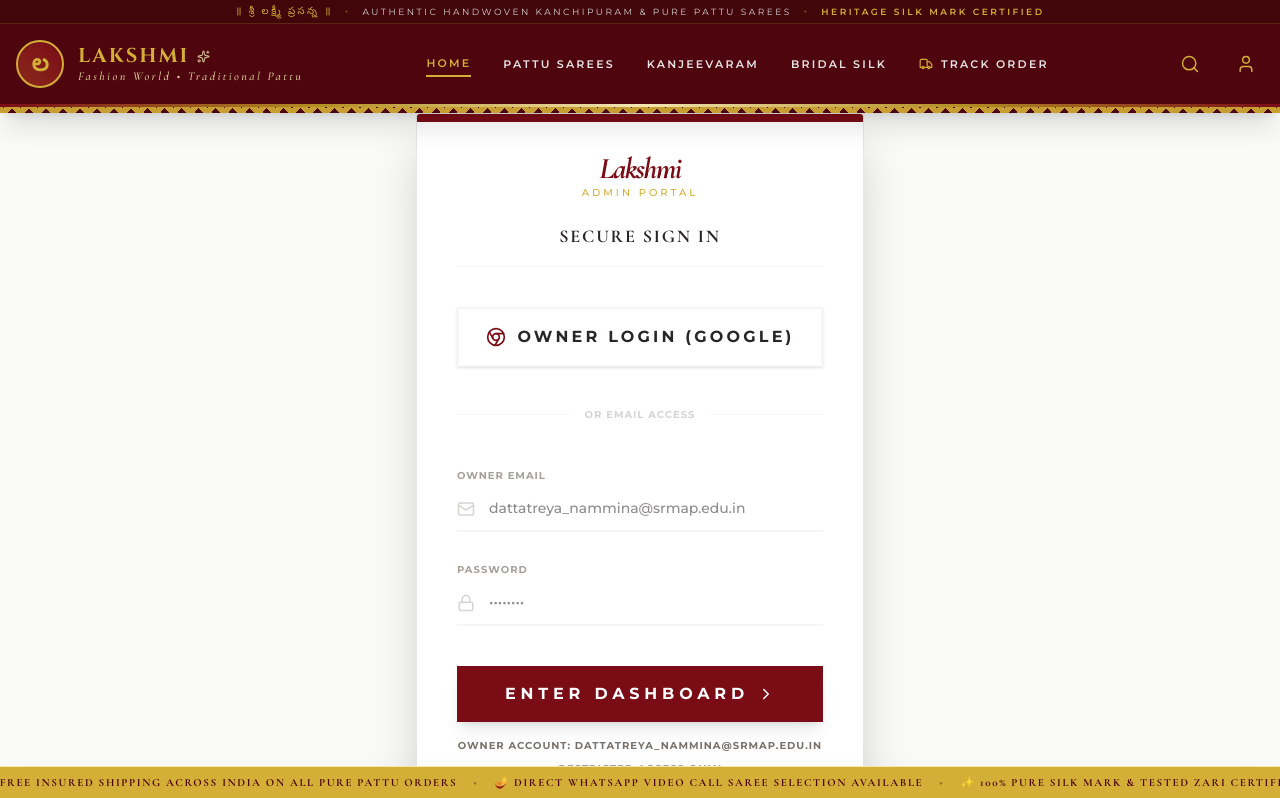
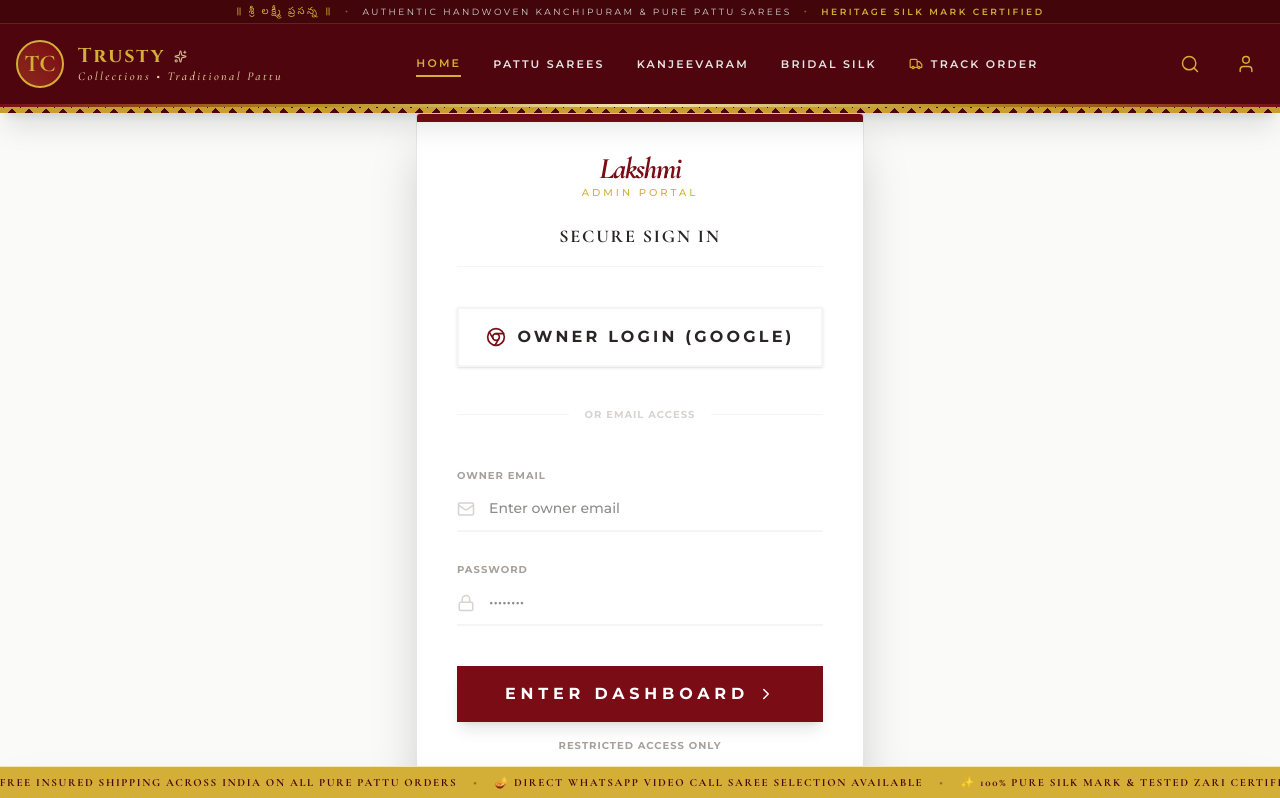
Before and after one commit to dattatreyanammina/Trusty-Collections, a React (Vite) app: page /admin/login in a window 1280 px wide. Shown: the top 798 px of the page. Built offline with nearby package versions, Linux system fonts and the light colour scheme.

Commit message:
fixes for images

```diff
--- a/src/App.tsx
+++ b/src/App.tsx
@@ -100,7 +100,7 @@ export default function App() {
                 </li>
                 <li className="flex items-center gap-2.5">
                   <Mail size={15} className="text-gold shrink-0" />
-                  <span>orders@lakshmifashion.world</span>
+                  <span>orders@trustycollections</span>
                 </li>
                 <li className="pt-2">
                   <Link to="/admin/login" className="text-[11px] uppercase tracking-widest text-gold/60 hover:text-gold">
--- a/src/components/AdminProductForm.tsx
+++ b/src/components/AdminProductForm.tsx
@@ -44,12 +44,6 @@ export function AdminProductForm() {
     try {
       for (let i = 0; i < files.length; i++) {
         const file = files[i];
-
-        // Validation: Limit to 10MB per image
-        if (file.size > 10 * 1024 * 1024) {
-          alert(`File "${file.name}" is too large (max 10MB).`);
-          continue;
-        }
 
         console.log(`Starting upload for: ${file.name} (${(file.size / 1024 / 1024).toFixed(2)} MB)`);
         const storageRef = ref(storage, `products/${Date.now()}_${file.name}`);
@@ -232,7 +226,7 @@ export function AdminProductForm() {
             <div className="bg-stone-50 p-4 rounded-lg flex items-start gap-3">
               <ImageIcon className="text-gold shrink-0 mt-0.5" size={16} />
               <p className="text-[10px] text-stone-500 leading-relaxed font-medium">
-                Upload clear images showing front and back. The first image will be the primary thumbnail. Recommended ratio: 3:4.
+                Upload any product image size or dimension. The first image will be the primary thumbnail. Landscape, portrait, and large files are accepted.
               </p>
             </div>
           </div>
--- a/src/components/Navbar.tsx
+++ b/src/components/Navbar.tsx
@@ -19,18 +19,18 @@ export function Navbar() {
       <div className="max-w-7xl mx-auto px-4 h-20 flex items-center justify-between">
         <Link to="/" className="flex items-center gap-3.5 group">
           <div className="w-12 h-12 border-2 border-gold rounded-full flex items-center justify-center bg-maroon text-gold font-serif font-bold text-2xl shadow-inner group-hover:scale-105 transition-transform relative overflow-hidden">
-            <span className="relative z-10">ల</span>
+            <span className="relative z-10">TC</span>
             <div className="absolute inset-0 bg-gradient-to-tr from-gold/30 to-transparent opacity-60 pointer-events-none" />
           </div>
           <div className="flex flex-col">
             <div className="flex items-center gap-2">
               <span className="text-gold font-cinzel text-xl font-bold tracking-widest leading-none">
-                LAKSHMI
+                Trusty
               </span>
               <Sparkles size={13} className="text-gold-light opacity-80" />
             </div>
             <span className="text-gold-light/90 font-serif italic text-xs tracking-[0.2em] font-medium leading-none mt-1">
-              Fashion World • Traditional Pattu
+              Collections • Traditional Pattu
             </span>
           </div>
         </Link>
--- a/src/pages/AdminDashboard.tsx
+++ b/src/pages/AdminDashboard.tsx
@@ -61,7 +61,7 @@ export function AdminDashboard() {
       <aside className="w-64 bg-stone-900 text-white flex flex-col fixed h-full z-10">
         <div className="p-8 border-b border-white/10">
           <Link to="/" className="flex flex-col items-center">
-            <span className="text-gold font-serif text-xl font-bold tracking-tight italic">Lakshmi Portal</span>
+            <span className="text-gold font-serif text-xl font-bold tracking-tight italic">Trusty Collections Portal</span>
           </Link>
         </div>
 
--- a/src/pages/AdminLogin.tsx
+++ b/src/pages/AdminLogin.tsx
@@ -108,7 +108,7 @@ export function AdminLogin() {
                 onChange={(e) => setEmail(e.target.value)}
                 required
                 className="w-full bg-transparent border-b-2 border-stone-100 py-3 pl-8 pr-4 outline-none focus:border-gold transition-colors font-medium text-sm"
-                placeholder="dattatreya_nammina@srmap.edu.in"
+                placeholder="Enter owner email"
               />
             </div>
           </div>
@@ -143,10 +143,7 @@ export function AdminLogin() {
           </div>
         </form>
 
-        <p className="mt-4 text-center text-[10px] text-stone-500 uppercase tracking-widest font-bold">
-          Owner account: dattatreya_nammina@srmap.edu.in
-        </p>
-        <p className="mt-2 text-center text-[10px] text-stone-400 uppercase tracking-widest font-bold">
+        <p className="mt-4 text-center text-[10px] text-stone-400 uppercase tracking-widest font-bold">
           Restricted Access Only
         </p>
       </div>
```
